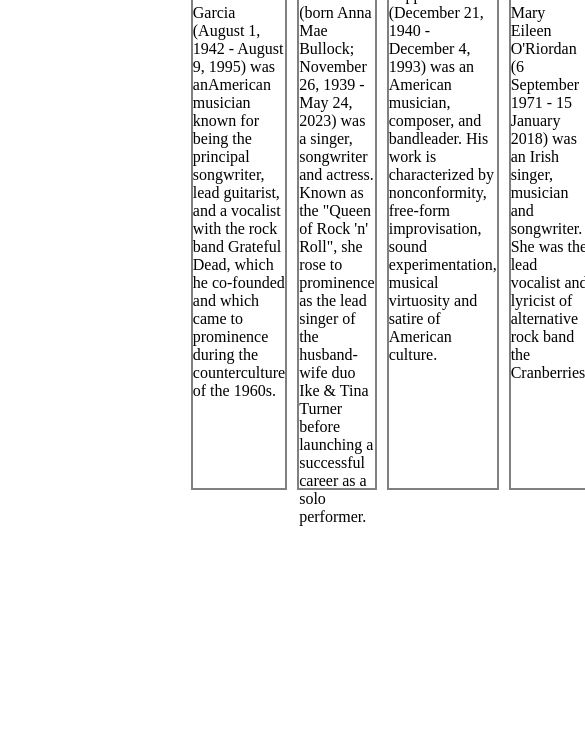
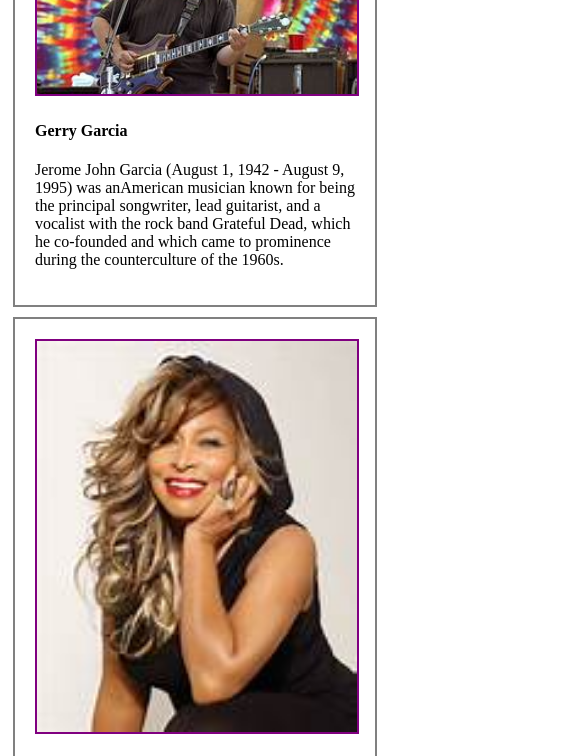
Before and after one commit to endoye-1/FunkRocker, a plain HTML site: page index.html in a window 390 px wide. Shown: the part 258-1014 px from the top of the page, 585 px wide, since content can reach past the window. Before the commit the page ends 844 px from the top, so only its background shows below. Drawn offline with Linux system fonts and the light colour scheme; a web font is replaced by a local one.

Commit message:
2nd commit

```diff
--- a/index.html
+++ b/index.html
@@ -7,13 +7,14 @@
     <link rel="stylesheet" href="styles.css">
 </head>
 <body>
+    <header class="masthead">
+
+        <h1 class="site-title centeredText">Rock Stars</h1>
+
+      </header>
     <div class="wrapper">
 
-        <header class="masthead">
 
-            <h1 class="site-title centeredText">Rock Stars</h1>
-
-          </header>
 
         <div class="card">
             <img src="jerome.jpg" alt="Avatar" style="width:100%">
--- a/styles.css
+++ b/styles.css
@@ -48,6 +48,10 @@
   .card{
     margin: 5px;
     border: 2px solid gray;
+    padding: 20px;
+    position: relative;
+    top: 10px;
+    flex: 1 1 90%;
 
 
   }
@@ -55,7 +59,26 @@
   .card img{
 
     width: 20%;
-    height: 20%;
+    height: 40%;
     object-fit: cover;
-    border-radius: 5px;
+    border: 2px solid purple;
   }
+
+  @media (max-width: 1024px) {
+    .card {
+        flex: 1 1 10%;
+        flex-wrap: wrap;
+    }
+}
+
+@media (max-width: 768px) {
+    .wrapper {
+        flex-direction: column;
+        align-items: center;
+        flex-wrap: wrap;
+    }
+
+    .card {
+        flex: 1 1 1%;
+    }
+}
```
